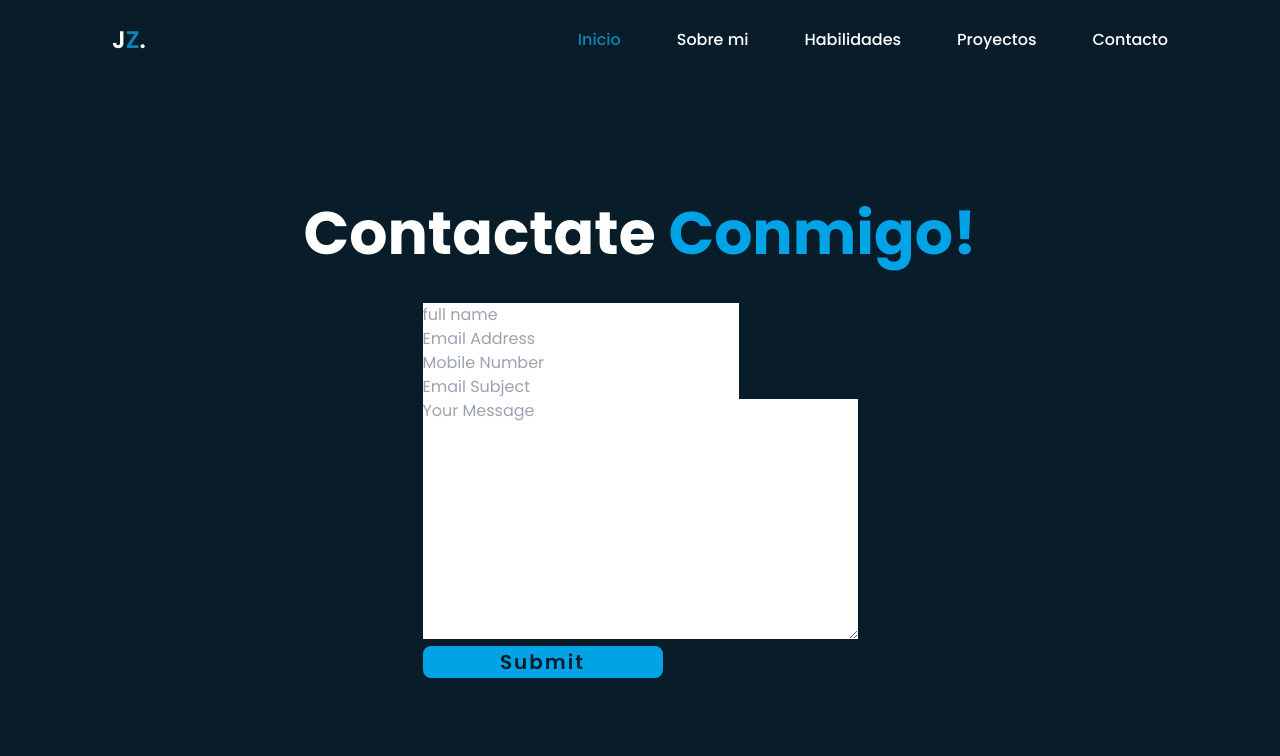
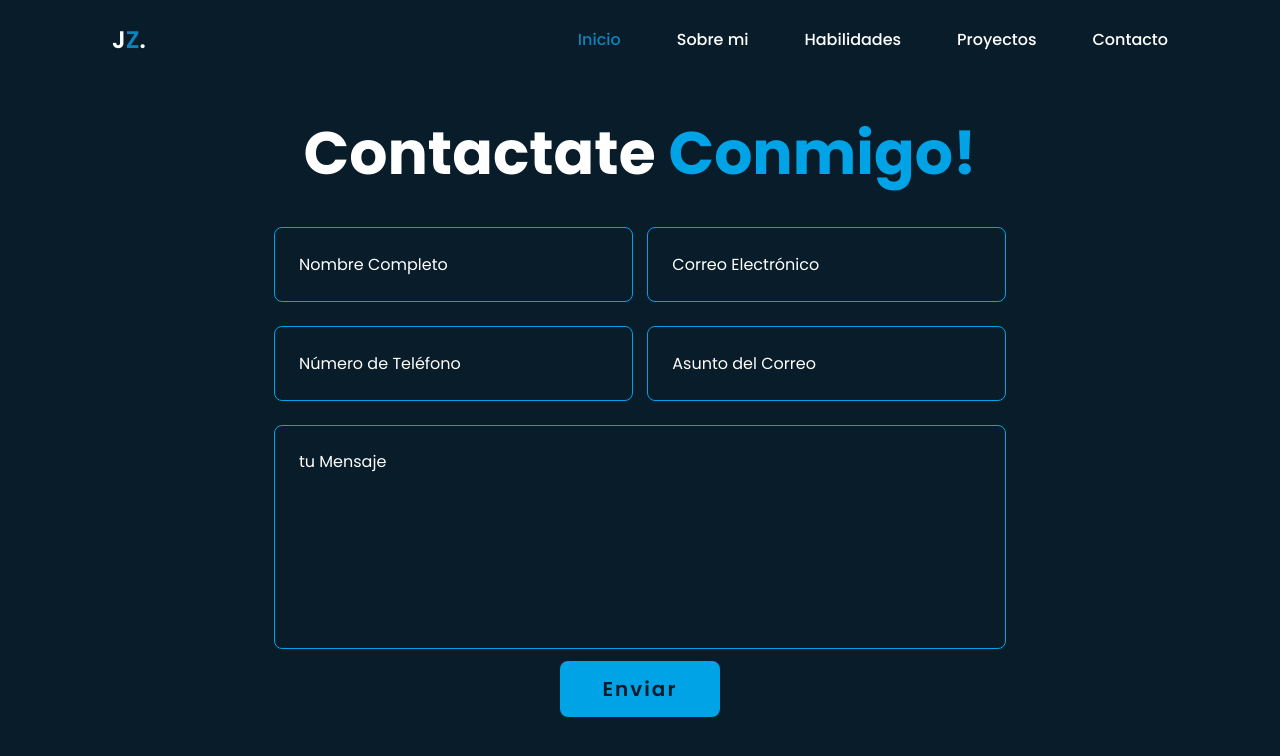
Before and after one commit to JohanZ1611/portfolio, a React (Vite) app: page / in a window 1280 px wide. Shown: the top 756 px of the page. Built offline with nearby package versions, Linux system fonts and the light colour scheme.

Commit message:
contact terminado

```diff
--- a/src/pages/Contact/Contact.jsx
+++ b/src/pages/Contact/Contact.jsx
@@ -2,49 +2,70 @@ import "./contact.css";
 
 export default function Contact() {
   return (
-    <div className=" h-screen bg-color-base flex flex-col gap-10 pt-20 justify-center items-center">
+    <div className=" h-screen bg-color-base flex flex-col gap-8 pt-10 justify-center items-center">
       <h2 className=" text-6xl font-bold text-center">
         Contactate <span className=" text-btn2-color">Conmigo!</span>
       </h2>
-      <form className="">
-        <div>
-          <div className="">
-            <input type="text" placeholder="full name" required />
-            <span className=""></span>
+      <form className=" max-w-3xl text-center z-0">
+        <div className=" relative flex justify-between flex-wrap">
+          <div className=" relative w-input my-3 mx-0">
+            <input
+              className=" w-full h-full p-6 text-base text-white bg-transparent  rounded-lg  borde"
+              type="text"
+              placeholder="Nombre Completo"
+              required
+            />
+            <span className="focus"></span>
           </div>
-          <div>
-            <input type="text" placeholder="Email Address" required />
-            <span className=""></span>
+          <div className=" relative w-input my-3 mx-0">
+            <input
+              type="text"
+              placeholder="Correo Electrónico"
+              className=" w-full h-full p-6 text-base text-white bg-transparent  rounded-lg  borde"
+              required
+            />
+            <span className=" focus"></span>
           </div>
         </div>
-        <div>
-          <div className="">
-            <input type="number" placeholder="Mobile Number" required />
-            <span className=""></span>
+        <div className="relative flex justify-between flex-wrap">
+          <div className=" relative w-input my-3 mx-0">
+            <input
+              className=" w-full h-full p-6 text-base text-white bg-transparent  rounded-lg borde"
+              type="number"
+              placeholder="Número de Teléfono"
+              required
+            />
+            <span className=" focus"></span>
           </div>
-          <div>
-            <input type="text" placeholder="Email Subject" required />
-            <span className=""></span>
+          <div className=" relative w-input my-3 mx-0">
+            <input
+              className=" w-full h-full p-6 text-base text-white bg-transparent rounded-lg borde"
+              type="text"
+              placeholder="Asunto del Correo"
+              required
+            />
+            <span className=" focus"></span>
           </div>
         </div>
 
-        <div>
+        <div className=" relative flex my-3 mx-0">
           <textarea
+            className=" resize-none w-full h-text p-6 text-base text-white bg-transparent rounded-lg borde"
             name=""
             id=""
             cols="30"
             rows="10"
-            placeholder="Your Message"
+            placeholder="tu Mensaje"
             required
           ></textarea>
-          <span className=""></span>
+          <span className="focus"></span>
         </div>
-        <div>
+        <div className=" w-full h-btn-home flex justify-center items-cente">
           <button
             type="submit"
-            className="btn cursor-pointer relative inline-flex justify-center items-center w-wid-btn2 h h-hei-btn bg-btn2-color  font-semibold text-xl tracking-widest text-color-base"
+            className="btn cursor-pointer relative inline-flex justify-center items-center w-wid-btn h-hei-btn bg-btn2-color  font-semibold text-xl tracking-widest text-color-base"
           >
-            Submit
+            Enviar
           </button>
         </div>
       </form>
--- a/src/pages/Contact/contact.css
+++ b/src/pages/Contact/contact.css
@@ -0,0 +1,35 @@
+.borde {
+  border: 0.1rem solid #00a3e6;
+}
+
+.h-text {
+  height: 14rem;
+}
+
+.w-input {
+  width: 49%;
+}
+
+input::placeholder,
+textarea::placeholder {
+  color: white;
+}
+
+.focus {
+  position: absolute;
+  top: 0;
+  left: 0;
+  width: 0;
+  height: 100%;
+  background: #0e2c43;
+  border-radius: 8px;
+  z-index: -1;
+  transition: 0.5s;
+}
+
+input:focus ~ .focus,
+input:valid ~ .focus,
+textarea:focus ~ .focus,
+textarea:valid ~ .focus {
+  width: 100%;
+}
```
